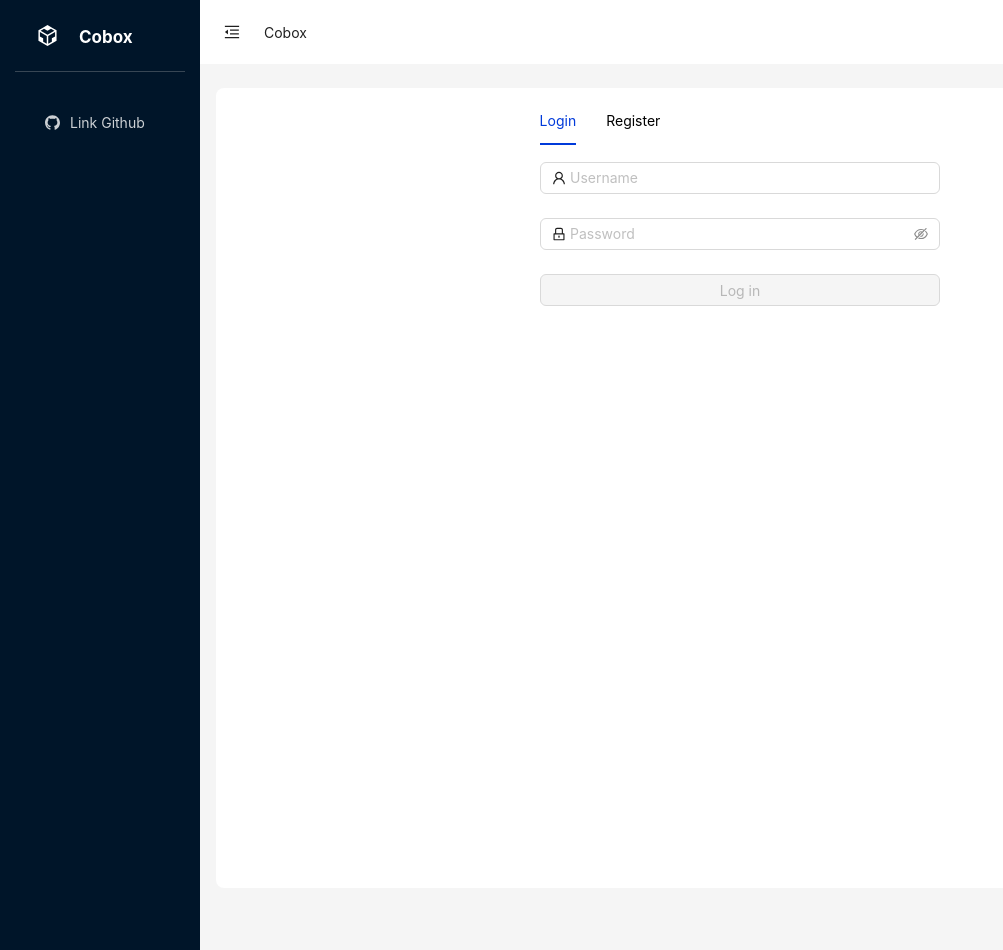
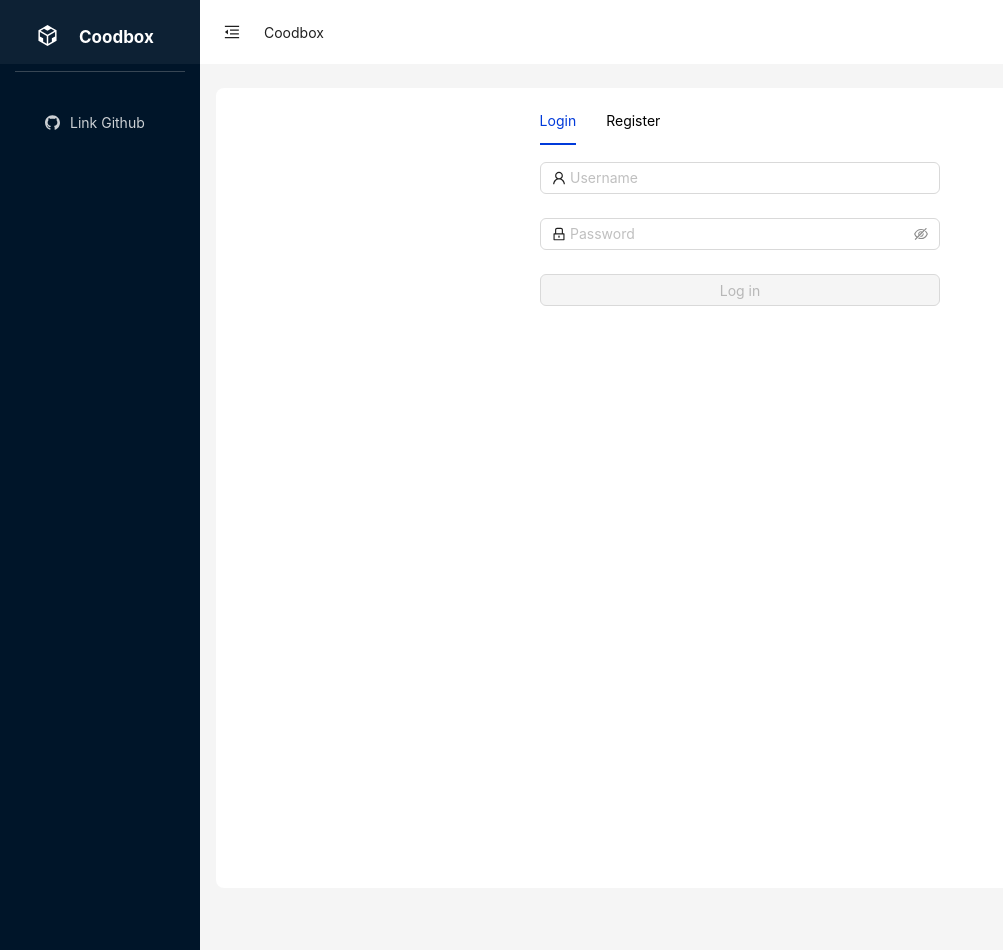
Before and after one commit to trietdao301/online-code-judge-FE, a React (Create React App) app: page / in a window 1280 px wide. Shown: the whole page, without its empty margins (0-1003 px from the left). Built offline with nearby package versions, Linux system fonts and the light colour scheme; no server answers.

Commit message:
change name to coodbox

```diff
--- a/src/components/CustomHeader.tsx
+++ b/src/components/CustomHeader.tsx
@@ -54,7 +54,7 @@ export const CustomHeader: React.FC<CustomHeaderProps> = ({ collapsed }) => {
       </div>
 
       <div className={collapsed ? "header-title-collasped" : "header-title"}>
-        Cobox
+        Coodbox
       </div>
     </div>
   );
--- a/src/layout/AuthLayout.tsx
+++ b/src/layout/AuthLayout.tsx
@@ -63,7 +63,7 @@ const AuthLayout: React.FC = () => {
               height: 64,
             }}
           ></Button>
-          Cobox
+          Coodbox
         </Header>
         <Content style={{ margin: "24px 16px 0" }}>
           <div
```
